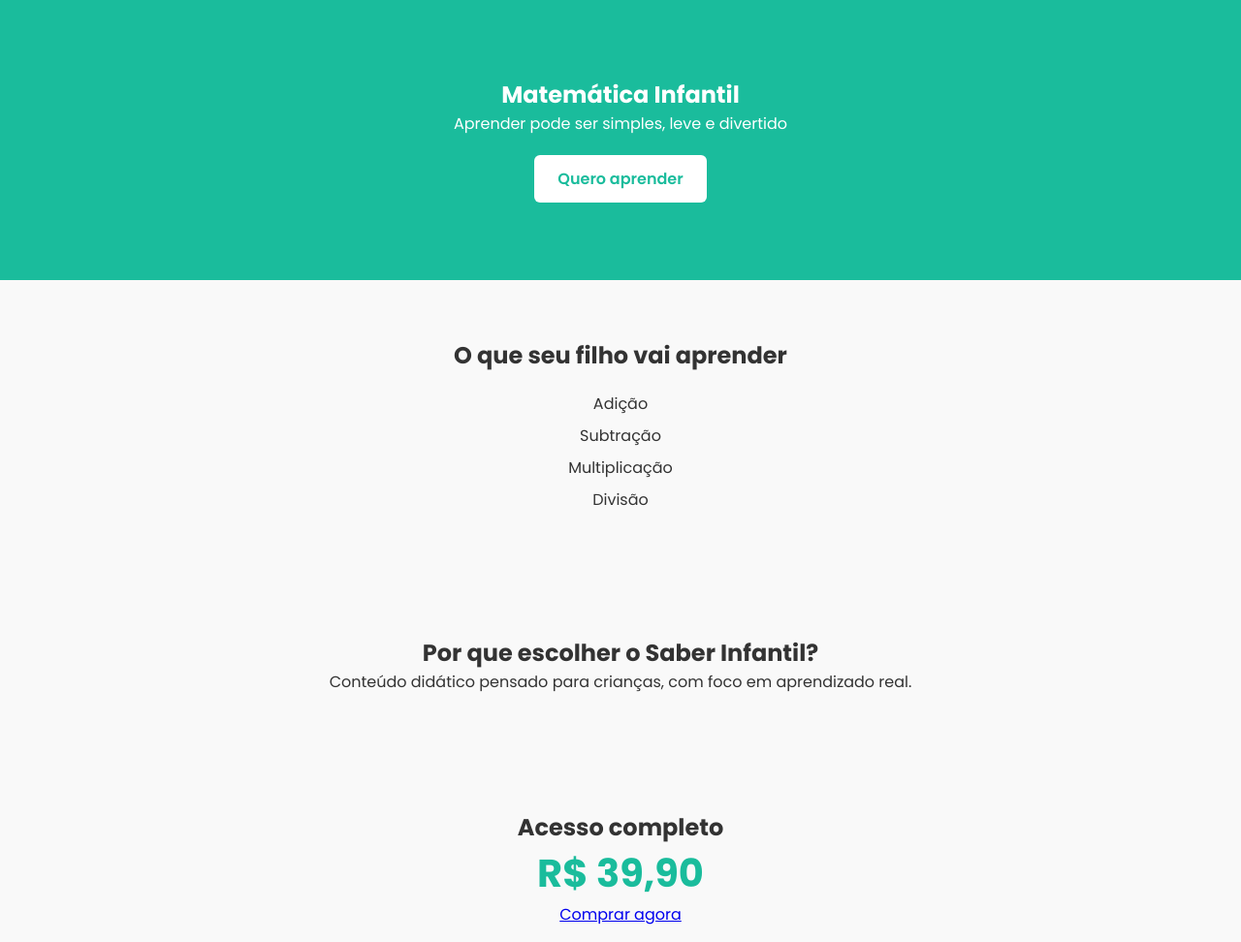
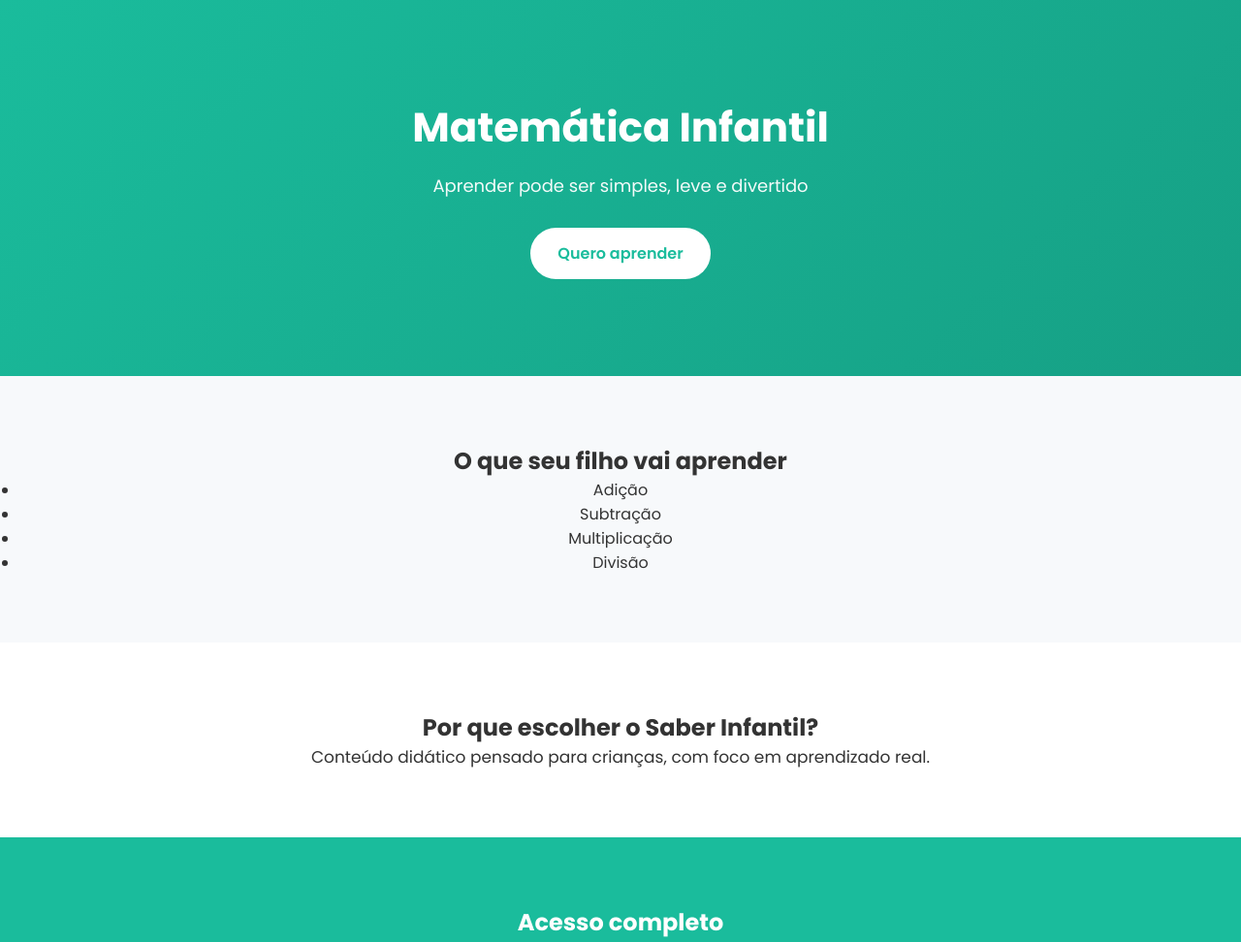
Before and after one commit to lutildo/saber-infantil, a plain HTML site: page index.html in a window 1280 px wide. Shown: the top 972 px of the page at 97% size. Drawn offline with Linux system fonts and the light colour scheme.

Commit message:
Update style.css

```diff
--- a/style.css
+++ b/style.css
@@ -8,54 +8,102 @@
 
 body {
   font-family: 'Poppins', sans-serif;
-  background: #f9f9f9;
+  background: #f7f9fb;
   color: #333;
 }
 
 /* HERO */
 .hero {
-  background: #1ABC9C;
+  background: linear-gradient(135deg, #1ABC9C, #16A085);
   color: #fff;
-  padding: 80px 20px;
+  padding: 100px 20px;
   text-align: center;
 }
 
-.hero .btn {
+.hero-content {
+  max-width: 800px;
+  margin: auto;
+}
+
+.hero h1 {
+  font-size: 42px;
+  margin-bottom: 15px;
+}
+
+.hero p {
+  font-size: 18px;
+  opacity: 0.95;
+}
+
+.btn {
   display: inline-block;
-  margin-top: 20px;
+  margin-top: 30px;
   background: #fff;
   color: #1ABC9C;
-  padding: 12px 24px;
+  padding: 14px 28px;
+  border-radius: 30px;
+  font-weight: 600;
   text-decoration: none;
-  border-radius: 6px;
-  font-weight: 600;
+  transition: 0.3s;
+}
+
+.btn:hover {
+  transform: scale(1.05);
 }
 
 /* SEÇÕES */
 section {
-  padding: 60px 20px;
+  padding: 70px 20px;
   text-align: center;
 }
 
-ul {
-  list-style: none;
-  margin-top: 20px;
+/* CARDS */
+.cards {
+  display: grid;
+  grid-template-columns: repeat(auto-fit, minmax(220px, 1fr));
+  gap: 20px;
+  max-width: 1000px;
+  margin: 40px auto 0;
 }
 
-ul li {
-  margin: 8px 0;
+.card {
+  background: #fff;
+  padding: 30px 20px;
+  border-radius: 16px;
+  box-shadow: 0 10px 20px rgba(0,0,0,0.08);
+}
+
+.card h3 {
+  margin-bottom: 10px;
+}
+
+/* BENEFITS */
+.benefits {
+  background: #ffffff;
+}
+
+.benefits p {
+  max-width: 700px;
+  margin: auto;
+  font-size: 17px;
 }
 
 /* PREÇO */
+.price {
+  background: #1ABC9C;
+  color: #fff;
+}
+
 .value {
-  font-size: 40px;
+  font-size: 48px;
   font-weight: 700;
-  color: #1ABC9C;
+  margin: 20px 0;
 }
 
 /* FOOTER */
 footer {
-  background: #eee;
+  background: #222;
+  color: #aaa;
   padding: 20px;
   font-size: 14px;
 }
```
